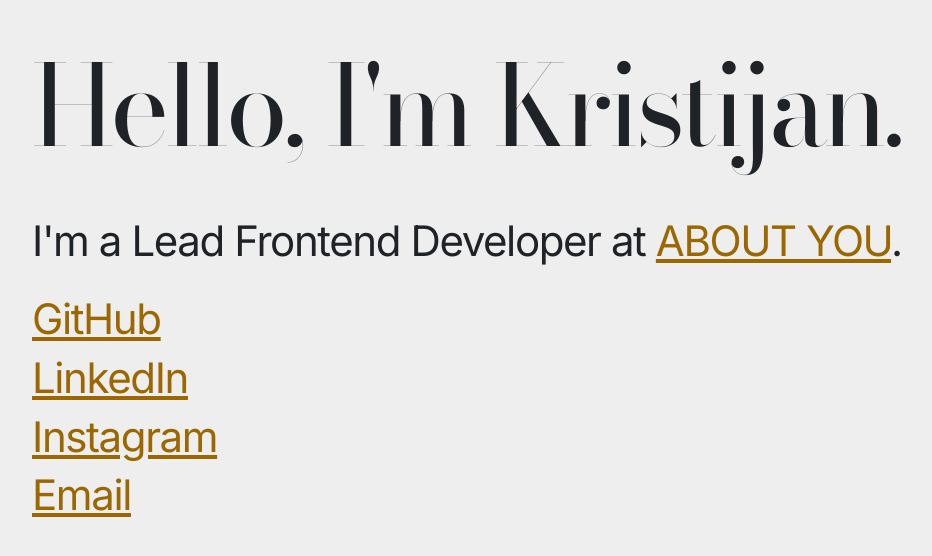
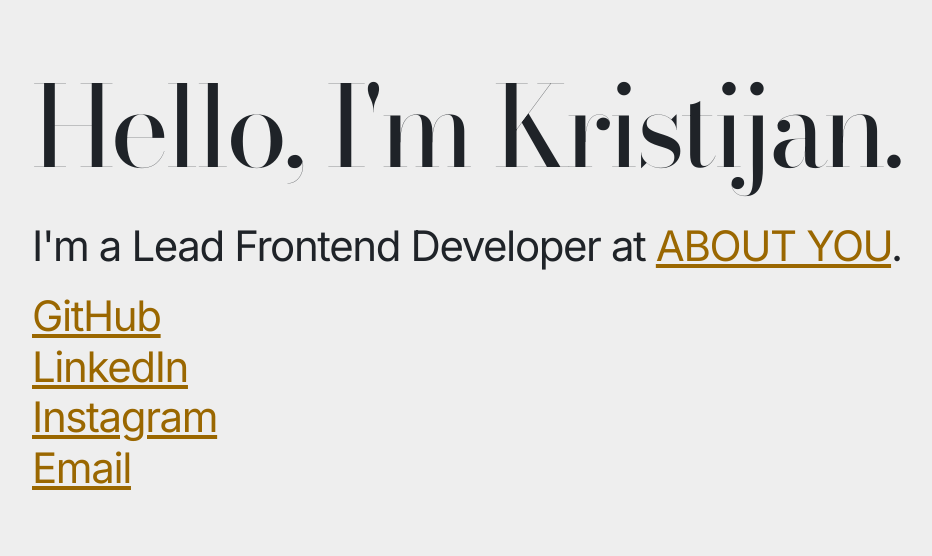
Before and after one commit to kristijanbambir/kristijanbambir.github.com, a Next.js app: page / in a window 1280 px wide. Shown: the part 120-676 px from the top of the page, without its empty margins (28-960 px from the left). Built offline with nearby package versions, Linux system fonts and the light colour scheme.

Commit message:
Adjust line height

```diff
--- a/src/app/page.module.css
+++ b/src/app/page.module.css
@@ -7,7 +7,7 @@
   margin: 0 auto;
   padding: 0 20px;
   font-size: 16px;
-  line-height: 1.2;
+  line-height: 1;
   letter-spacing: -0.05em;
 }
 
```
